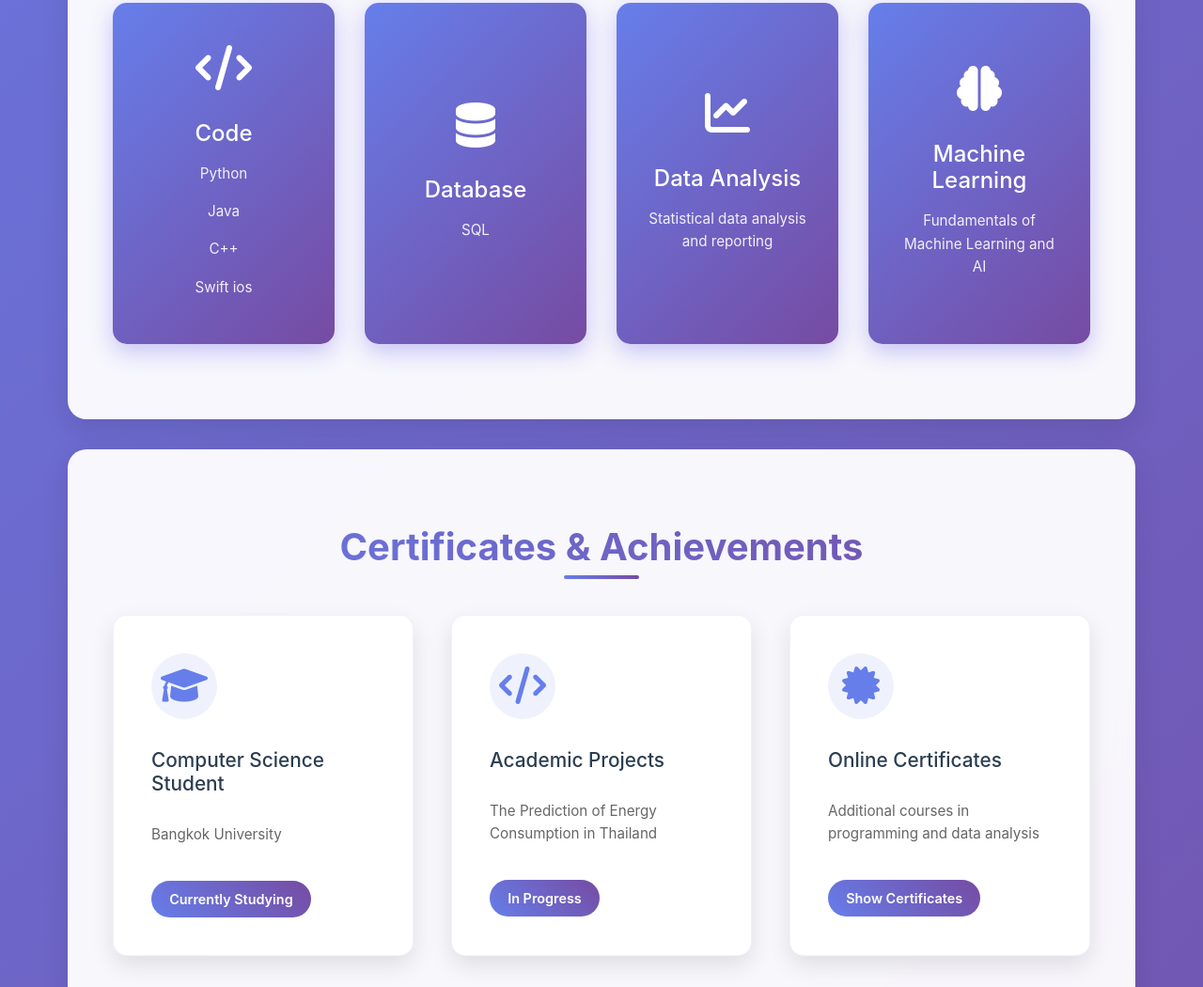
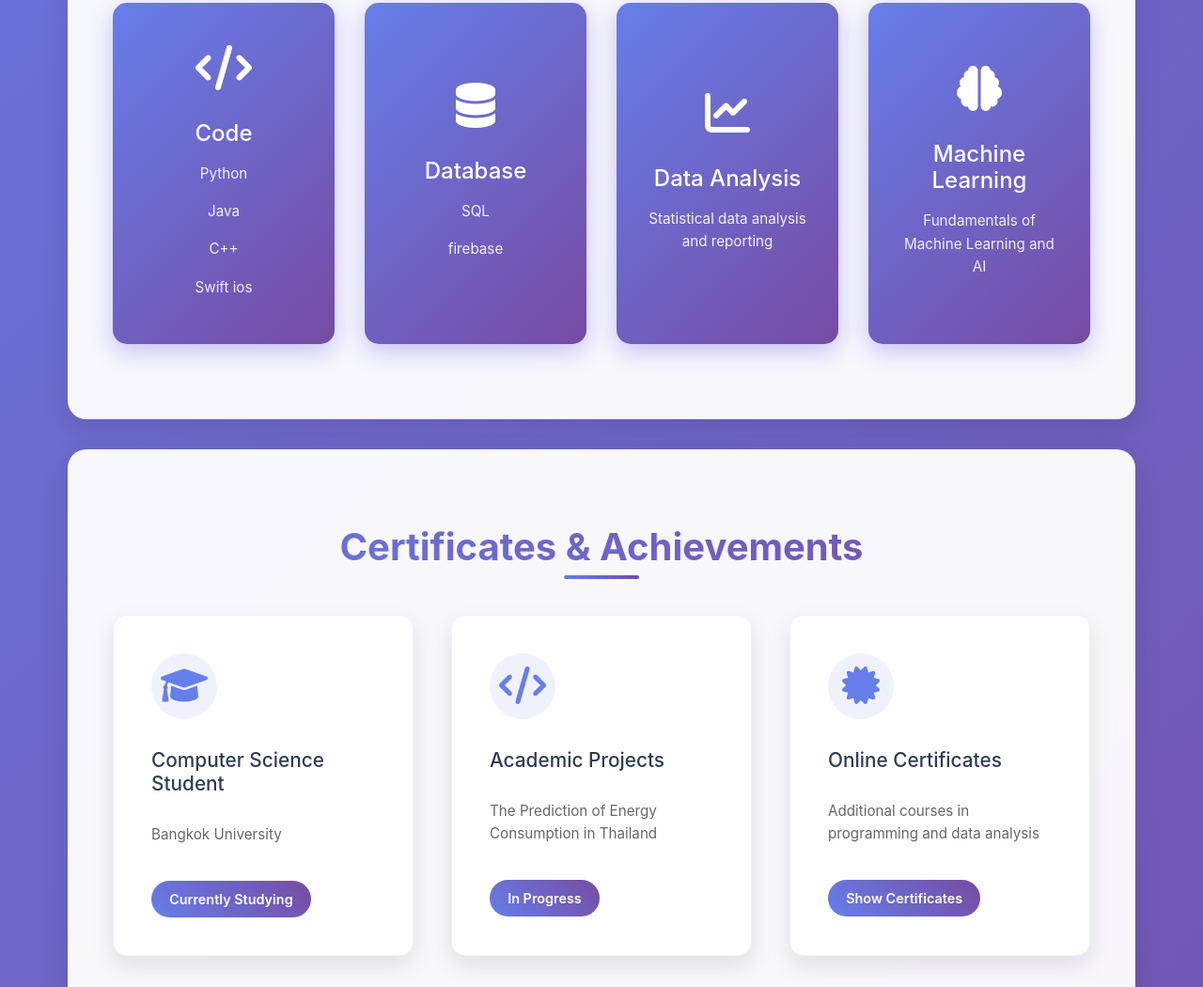
Before and after one commit to DanupolWang/portfolio, a plain HTML site: page Portfolio.html in a window 1280 px wide. Shown: the part 1260-2310 px from the top of the page at 94% size. Drawn offline with nearby package versions, Linux system fonts and the light colour scheme.

Commit message:
fix Database

```diff
--- a/Portfolio.html
+++ b/Portfolio.html
@@ -772,6 +772,7 @@
           </div>
           <h3>Database</h3>
           <p>SQL</p>
+          <p>firebase</p>
         </div>
         <div class="skill-card fade-in-up" style="animation-delay: 0.4s;">
           <div class="skill-icon">
```
